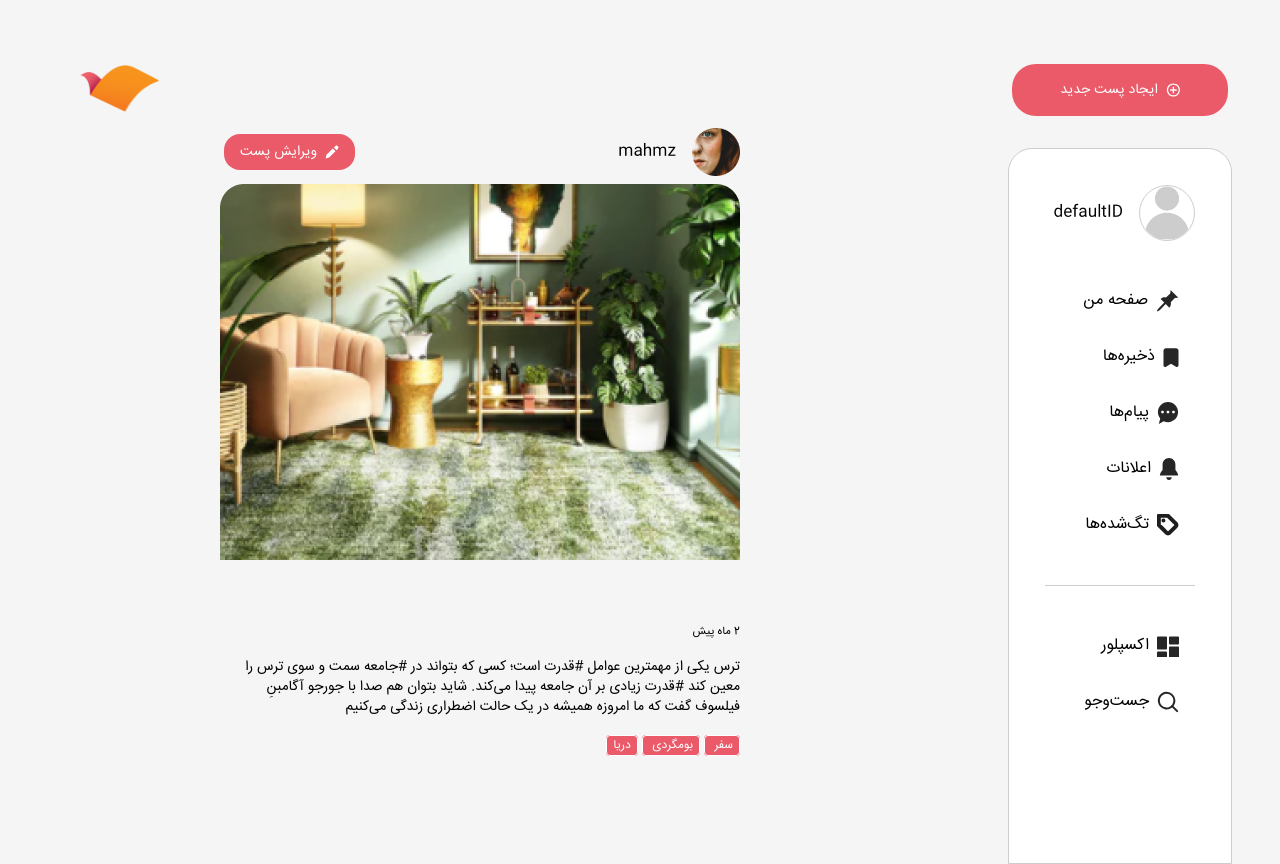
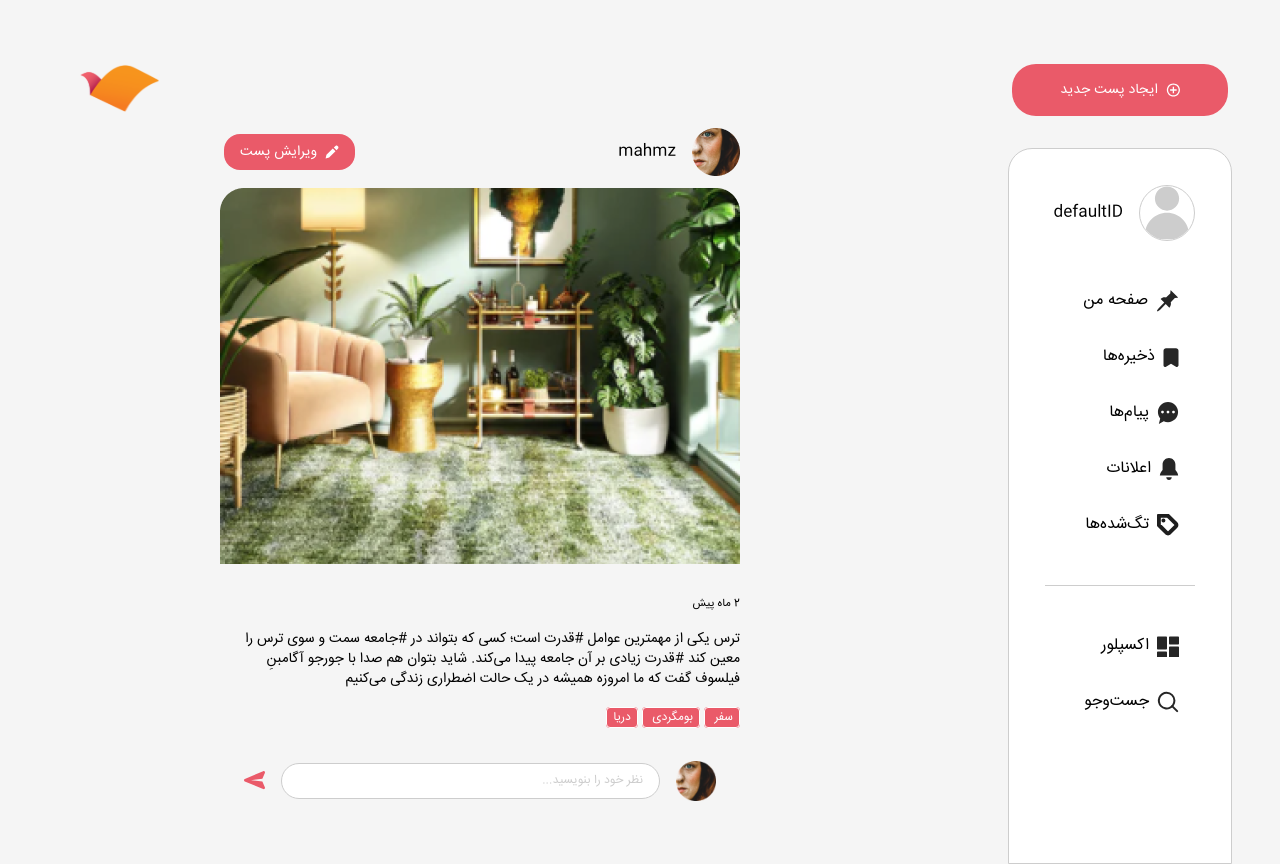
Before and after one commit to Arefe-Ehyaee/Collegegram, a React (Create React App) app in the folder cg-react/: page /posts in a window 1280 px wide. Built offline with nearby package versions, Linux system fonts and the light colour scheme; sample sign-in values are in the browser's storage.

Commit message:
Feature/CommentingComponent

```diff
--- /dev/null
+++ b/cg-react/src/components/CommentingComponent.tsx
@@ -0,0 +1,30 @@
+import avatar107 from "../assets/Images/Frame 107.png"
+import send from "../assets/icons/send.svg"
+
+interface CommentingComponentProps {
+  name: string;
+  type: string;
+  placeholder: string;
+  styling?: string;
+}
+
+const CommentingComponent: React.FC<CommentingComponentProps> = ({ name, placeholder, type, styling}) => {
+  return (
+    <div className="flex gap-4 pt-8 px-6 max-md:gap-1 items-center" dir="rtl">
+    <img src={avatar107} alt="avatar" className="h-[40px] w-[40px]"/>
+      <input
+        type={type}
+        id={name}
+        name={name}
+        className={`flex flex-col items-center w-[423px] h-[36px] border border-khakeshtari-400 px-4 py-2 rounded-3xl text-xs font-normal placeholder-gray font-isf ${styling} placeholder-start"}`}
+        dir="rtl"
+        placeholder={placeholder}
+      />
+    <button>
+        <img src={send} alt="send" className="max-md:h-[40px] max-md:w-[40px]" />
+    </button>
+    </div>
+  );
+};
+
+export default CommentingComponent;
--- a/cg-react/src/components/Posts/DesktopCaption.tsx
+++ b/cg-react/src/components/Posts/DesktopCaption.tsx
@@ -1,13 +1,13 @@
 import Hashtag from "./HashtagsComponent";
 
-interface DesktopCaptionProps {
+interface CaptionProps {
     date: string;
     caption: string;
 }
 
-const DesktopCaption: React.FC<DesktopCaptionProps> = ({ date, caption }) => {
+const Caption: React.FC<CaptionProps> = ({ date, caption }) => {
     return (
-        <div className="mt-14" dir="rtl">
+        <div className="mt-5" dir="rtl">
             <div className="font-isf font-normal text-[11px] max-md:px-6" dir="rtl">
                 {date}
             </div>
@@ -24,4 +24,4 @@ const DesktopCaption: React.FC<DesktopCaptionProps> = ({ date, caption }) => {
     );
 }
 
-export default DesktopCaption;
+export default Caption;
--- a/cg-react/src/components/Posts/MobilePost.tsx
+++ b/cg-react/src/components/Posts/MobilePost.tsx
@@ -12,7 +12,7 @@ interface MobilePostProps {
 
 const MobilePost: React.FC<MobilePostProps> = ({ children }) => {
   return (
-    <div>
+
     <div className="mx-auto h-[720px] w-[520px]">
       <div
         className="flex items-center justify-between max-md:mt-[52px]"
@@ -36,7 +36,6 @@ const MobilePost: React.FC<MobilePostProps> = ({ children }) => {
       {children}
       <BottomNavbarMobile></BottomNavbarMobile>
     </div>
-    </div>
   );
 };
 
--- a/cg-react/src/components/Posts/PostComponent.tsx
+++ b/cg-react/src/components/Posts/PostComponent.tsx
@@ -5,6 +5,7 @@ import AvatarName from "../AvatarName";
 import CustomButtonH36 from "../ButtonComponentH36";
 import DesktopCaption from "./DesktopCaption";
 import BottomNavbarMobile from "../BottonNavbarMobile";
+import CommentingComponent from "../CommentingComponent";
 
 interface PostsPageProps {
   imageSrc?: string;
@@ -20,7 +21,6 @@ const PostComponent: React.FC<PostsPageProps> = ({ children,
  date= "2 ماه پیش"
  }) => {
   return (
-    <div>
     <div className="mx-auto h-[720px] w-[520px] max-md:h-full max-md:w-full mt-4">
       <div
         className="flex items-center justify-between max-md:mt-0"
@@ -34,14 +34,15 @@ const PostComponent: React.FC<PostsPageProps> = ({ children,
         ></CustomButtonH36>
         <img src={redPen} alt="edit" className="pl-6 md:hidden" />
       </div>
-        <img src={imageSrc} alt="post" className="py-2" />
+      <img src={imageSrc} alt="post" className="py-3" />
       <DesktopCaption
         date={date}
         caption={caption}
       ></DesktopCaption>
       {children}
+      <CommentingComponent name={"coment"} type={"text"} placeholder={"نظر خود را بنویسید..."}></CommentingComponent>
+
       <BottomNavbarMobile></BottomNavbarMobile>
-      </div>
     </div>
   );
 };
--- a/cg-react/src/components/Posts/ShowPostModal.tsx
+++ b/cg-react/src/components/Posts/ShowPostModal.tsx
@@ -6,6 +6,7 @@ import ImageCarousel from './ImageCarousel';
 import rect4 from "../../assets/Images/Rectangle 70.png"
 import rect5 from "../../assets/Images/Rectangle 71.png"
 import rect6 from "../../assets/Images/Rectangle 72.png"
+import CommentingComponent from "../CommentingComponent";
 interface Image {
   src: string;
   alt: string;
--- a/cg-react/src/components/Posts/ShowPostsComponent.tsx
+++ b/cg-react/src/components/Posts/ShowPostsComponent.tsx
@@ -52,7 +52,8 @@ export default function ShowPostsComponent({ styling }: ShowPostsProps) {
           src={photo.src}
           alt={photo.alt}
           onClick={() => handleOnClick(photo)}
-        />
+          />
+
         ))}
       </div>
 
```
Also changed, not shown: cg-react/src/assets/icons/send.svg (added). Lines whose indentation alone changed are shown as unchanged.
